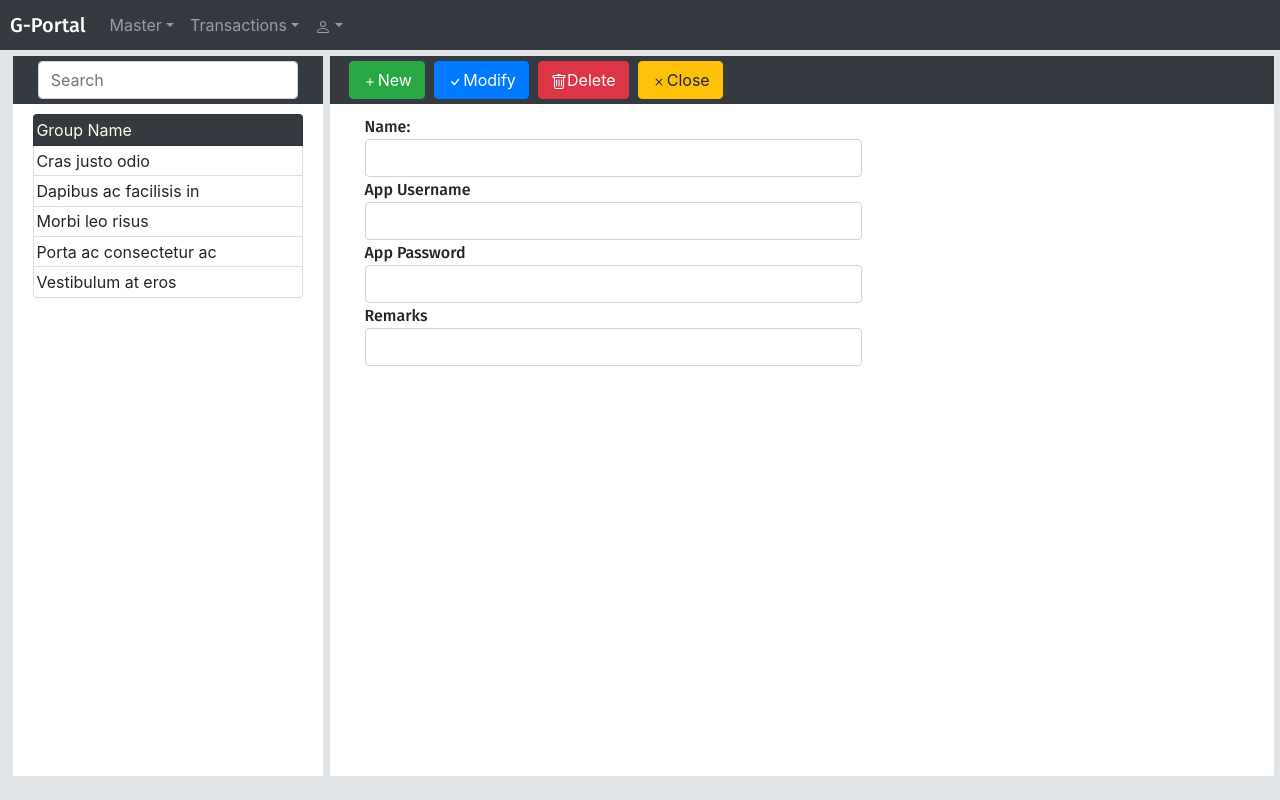
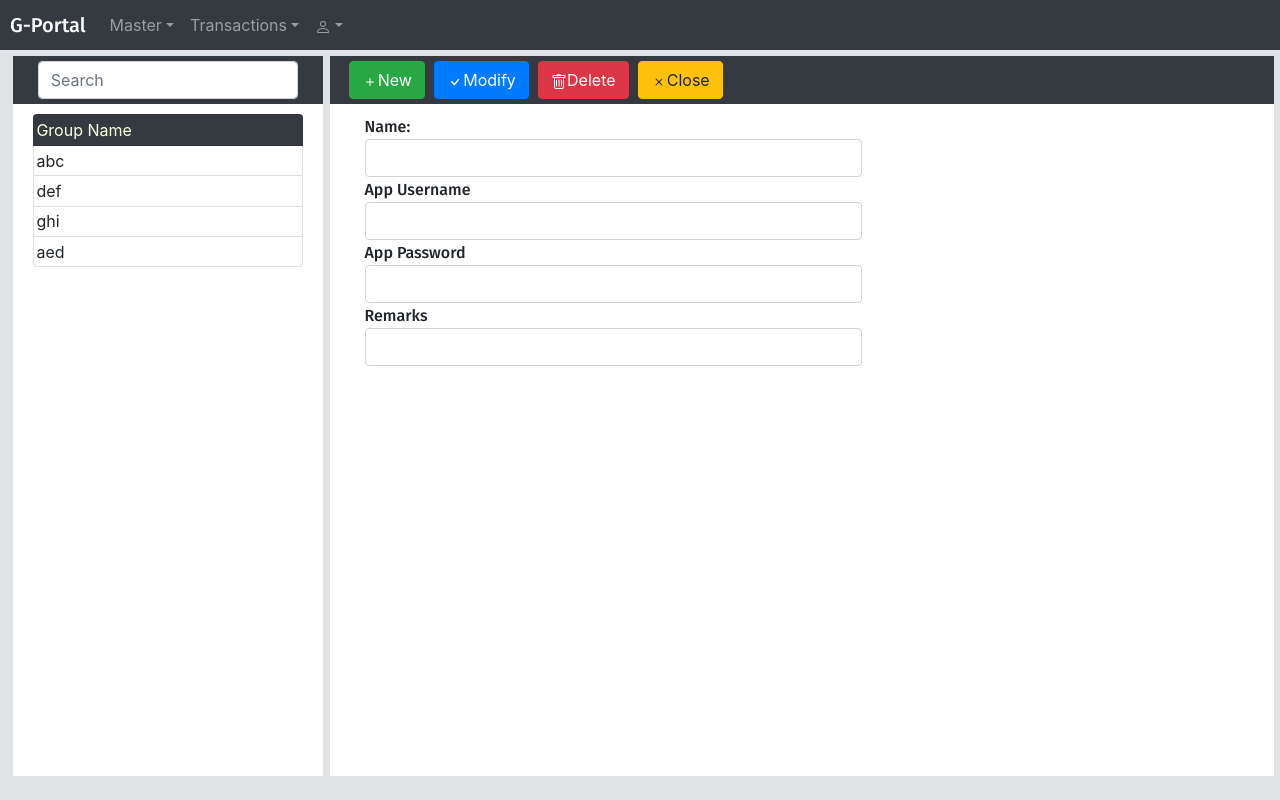
Before and after one commit to sagarsharma76/gportal-frontend, a React (Create React App) app: page /account-holder in a window 1280 px wide. Built offline with nearby package versions, Linux system fonts and the light colour scheme; sample sign-in values are in the browser's storage.

Commit message:
implemented search

```diff
--- a/src/component/AccountHolderMaster.js
+++ b/src/component/AccountHolderMaster.js
@@ -17,11 +17,20 @@ class AccountHolderMaster extends React.Component {
         this.state = {
             username: '',
             password: '',
-            submitted: false
+            submitted: false,
+            list:['abc','def','ghi','aed'],
+            searchTerm:'',
+            searchResult:[]
         };
 
         this.handleChange = this.handleChange.bind(this);
         this.handleSubmit = this.handleSubmit.bind(this);
+        this.handleSearchChange = this.handleSearchChange.bind(this);
+    }
+
+    componentDidMount(){
+        const list = this.state.list;
+        this.setState({searchResult:list})
     }
 
     handleChange(e) {
@@ -40,9 +49,22 @@ class AccountHolderMaster extends React.Component {
         }
     }
 
+    handleSearchChange(e){
+        const { name, value } = e.target;
+        this.setState({ [name]: value});
+        let result = this.state.list;
+        result = result.filter(item=>item.toLowerCase().includes(value.toLowerCase()))
+        this.setState({searchResult:result})
+    }
+
     render() {
         const { loggingIn } = this.props;
-        const { username, password, submitted } = this.state;
+        const { username, password, submitted,searchTerm } = this.state;
+        const items = []
+        const elements = this.state.searchResult;
+        for (const [index, value] of elements.entries()) {
+            items.push(<li className="item list-group-item" key={index}>{value}</li>)
+          }
         return (
             <div>
                 <NavigationBar />
@@ -53,18 +75,19 @@ class AccountHolderMaster extends React.Component {
                                 <div>
                                     <Navbar className="inner-nav" bg="dark" variant="dark">
                                         <div className="col-12">
-                                            <FormControl type="text" placeholder="Search" />
+                                            <input className="form-control" type="text" name="searchTerm" value={searchTerm} placeholder="Search" onChange={this.handleSearchChange}/>
                                         </div>
                                     </Navbar>
                                 </div>
                                 <div className="inner-search-box">
-                                    <ul class="list-group">
-                                        <li class="heading list-group-item disabled">Group Name</li>
-                                        <li class="item list-group-item" onClick={() => alert("hello")}>Cras justo odio</li>
-                                        <li class="item list-group-item">Dapibus ac facilisis in</li>
-                                        <li class="item list-group-item">Morbi leo risus</li>
-                                        <li class="item list-group-item">Porta ac consectetur ac</li>
-                                        <li class="item list-group-item">Vestibulum at eros</li>
+                                    <ul className="list-group">
+                                        <li className="heading list-group-item disabled">Group Name</li>
+                                        {/* <li className="item list-group-item" onClick={() => alert("hello")}>Cras justo odio</li>
+                                        <li className="item list-group-item">Dapibus ac facilisis in</li>
+                                        <li className="item list-group-item">Morbi leo risus</li>
+                                        <li className="item list-group-item">Porta ac consectetur ac</li>
+                                        <li className="item list-group-item">Vestibulum at eros</li> */}
+                                        {items}
                                     </ul>
                                 </div>
                             </div>
--- a/src/index.css
+++ b/src/index.css
@@ -129,15 +129,17 @@ body, html, .App, #root, .auth-wrapper {
   color:#ffffe1;
 }
 
+.list-group-item{
+  padding: 1% !important;
+}
+
 .heading{
   background-color: #343a40 !important;
   color:#ffffe1 !important;
   padding: 1% !important;
 }
 
-.item{
-  padding: 1% !important;
-}
+
 .navbar{
   padding: 5px 10px !important;
 }
```
